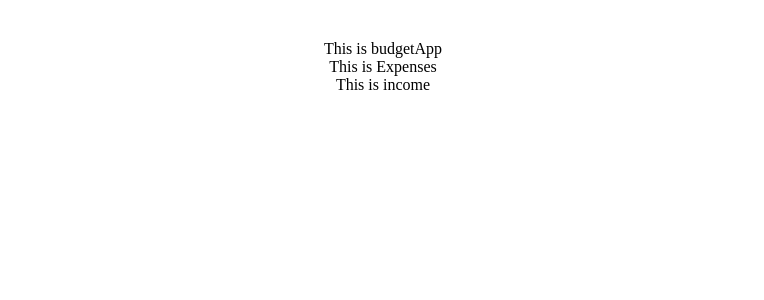
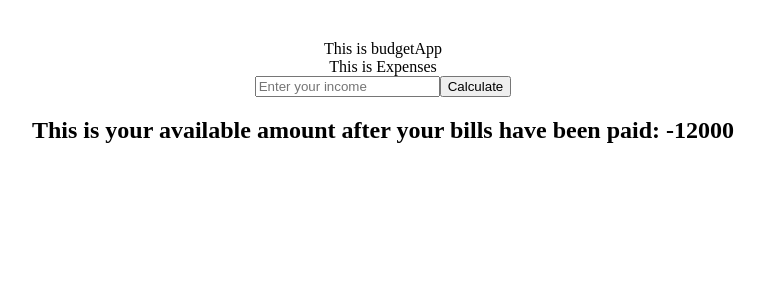
Before and after one commit to pelle112112/budgetAppGroupProject, a React (Vite) app: page / in a window 1280 px wide. Shown: the top 300 px of the page, without its empty margins (257-1021 px from the left). Built offline with nearby package versions, Linux system fonts and the light colour scheme; data requests are answered from the project's data file; the HTML template or start-up script is replaced by a standard one.

Commit message:
Implemented Income component with mock in budgetApp

```diff
--- a/package.json
+++ b/package.json
@@ -9,9 +9,9 @@
     "lint": "eslint . --ext js,jsx --report-unused-disable-directives --max-warnings 0",
     "preview": "vite preview",
     "jsonserver": "json-server --watch db.json --port 3004 --host 127.0.0.1"
-
   },
   "dependencies": {
+    "json-server": "^0.17.4",
     "react": "^18.2.0",
     "react-dom": "^18.2.0"
   },
--- a/src/components/BudgetApp.jsx
+++ b/src/components/BudgetApp.jsx
@@ -1,12 +1,17 @@
 import Expenses from "./Expenses";
 import Income from "./Income";
+import React, { useState} from 'react'
 
 function BudgetApp() {
+
+    //const[totalExpenses, setTotalExpenses] = useState[0];
+    const totalExpenses = 12000;
+
     return (
     <div>
         This is budgetApp
         <Expenses />
-        <Income />
+        <Income totalExpenses={totalExpenses} />
     </div>
     );
 }
--- a/src/components/Income.jsx
+++ b/src/components/Income.jsx
@@ -1,8 +1,27 @@
-function Income() {
+import { useState } from 'react';
+
+function Income({ totalExpenses }) {
+
+    const [income, setIncome] = useState(0);
+    const [input, setInput] = useState('');
+
+    const handleInputChange = (e) => setInput(e.target.value);
+
+    const handleSetIncome = () => {
+        setIncome(input);
+        setInput('');
+    };
+
     return (
-    <div>
-        This is income
-    </div>
+        <div>
+            <div>
+                <input placeholder="Enter your income" type="number" value={input} onChange={handleInputChange} />
+                <button onClick={() => handleSetIncome()}>Calculate</button>
+            </div>
+            <div>
+                <h2>This is your available amount after your bills have been paid: {income - totalExpenses} </h2>
+            </div>
+        </div>
     );
 }
 
```
Also changed, not shown: 1 other file (tests, documents, lock files or other folders).
